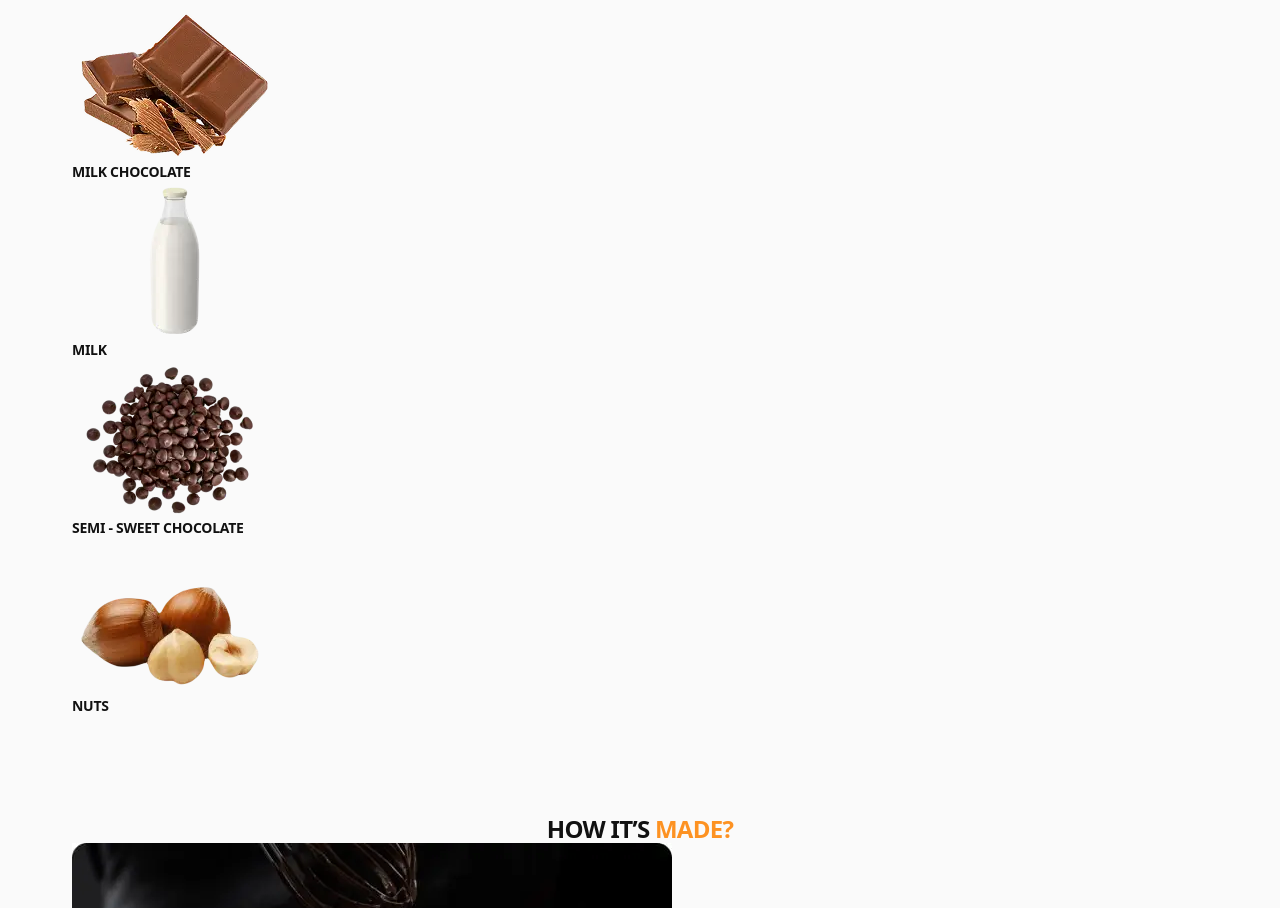
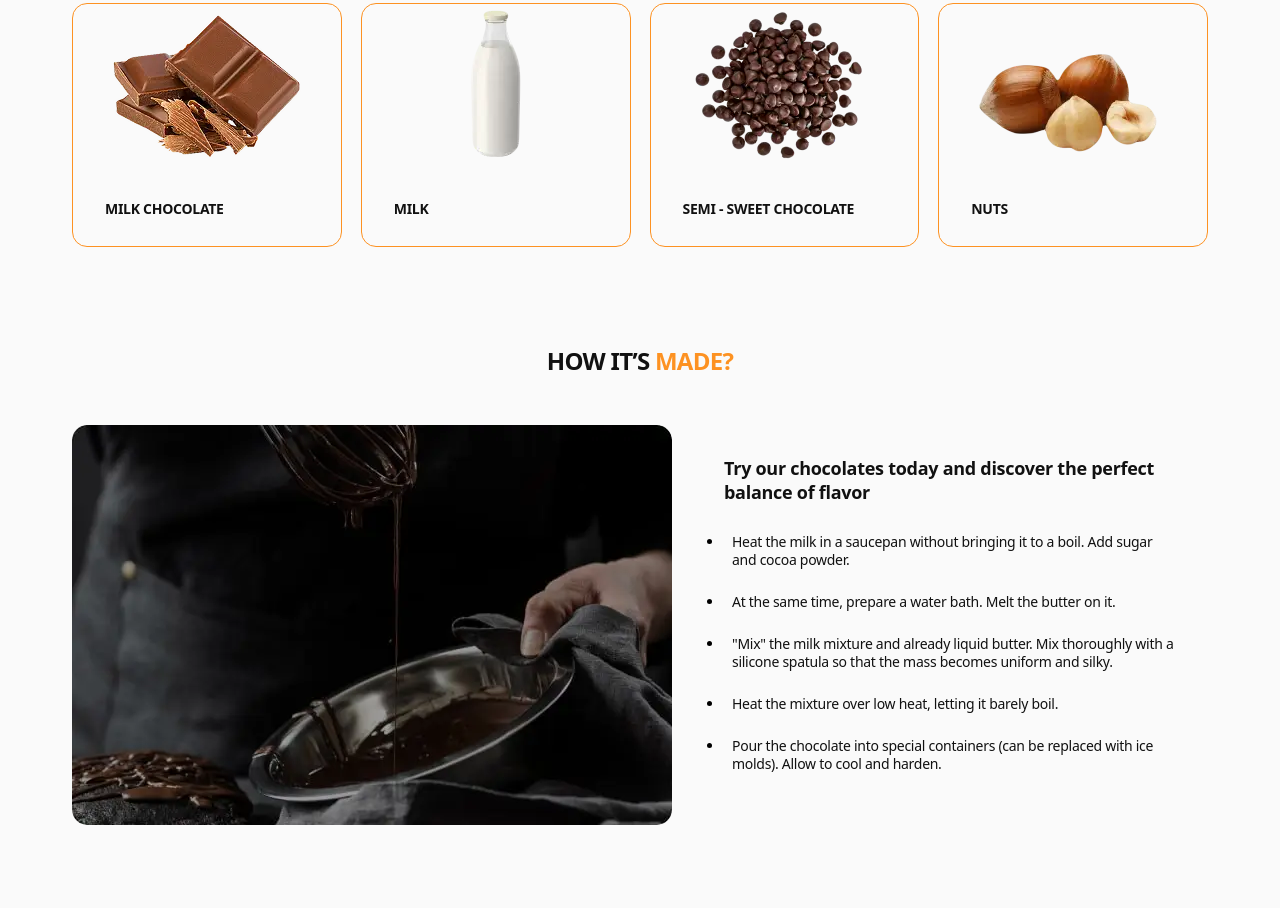
Before and after one commit to dina-stepanchuk/chocolate-proj, a plain HTML site: page index.html in a window 1280 px wide. Shown: the part 1287-2195 px from the top of the page. Drawn offline with nearby package versions, Linux system fonts and the light colour scheme.

Commit message:
Add flex for teste and made

```diff
--- a/css/styles.css
+++ b/css/styles.css
@@ -228,10 +228,20 @@ button {
 }
 
 .taste-list {
+  display: flex;
+  flex-wrap: wrap;
+  gap: 19px;
 }
+
 .taste-list-item {
+  border: 1px solid #fd9222;
+  border-radius: 15px;
+  padding: 28px, 32px;
+  width: calc((100% - 57px) / 4);
 }
+
 .taste-list-image {
+  margin: 0 auto 36px;
 }
 
 .taste-subtitle {
@@ -241,6 +251,8 @@ button {
   letter-spacing: -0.02em;
   text-transform: uppercase;
   color: #111111;
+  padding-left: 32px;
+  padding-bottom: 28px;
 }
 
 /*---------Made---------*/
@@ -256,23 +268,38 @@ button {
   text-transform: uppercase;
   text-align: center;
   color: #111111;
+  margin-bottom: 50px;
 }
+
 .made-title-orange {
   color: #fd9222;
 }
 
 .made-image {
+  border-radius: 15px;
 }
 .made-subtitle {
   font-weight: 600;
   font-size: 18px;
   line-height: 1.33;
   color: #111111;
+  padding-bottom: 28px;
 }
+.made-recipe {
+  display: flex;
+  align-items: flex-start;
+  gap: 20px;
+}
+
 .made-list {
 }
+
 .made-list-item {
+  list-style-type: disc;
+  padding-left: 8px;
+  padding-bottom: 24px;
 }
+
 .made-list-text {
   font-size: 14px;
   line-height: 1.29;
@@ -280,6 +307,10 @@ button {
   color: #111111;
 }
 
+.made-recipe-text {
+  max-width: 516px;
+  padding: 32px;
+}
 /*---------Review---------*/
 
 .review {
--- a/index.html
+++ b/index.html
@@ -158,6 +158,7 @@
           <h2 class="made-title">
             hOW IT’S <span class="made-title-orange">made?</span>
           </h2>
+          <div class="made-recipe">
             <img
               class="made-image"
               src="./images/image-min.webp"
@@ -165,26 +166,29 @@
               width="600"
               height="400"
             />
+            <div class="made-recipe-text">
               <h3 class="made-subtitle">
-            Try our chocolates today and discover the perfect balance of flavor
+                Try our chocolates today and discover the perfect balance of
+                flavor
               </h3>
               <ul class="made-list">
                 <li class="made-list-item">
                   <p class="made-list-text">
-                Heat the milk in a saucepan without bringing it to a boil. Add
-                sugar and cocoa powder.
+                    Heat the milk in a saucepan without bringing it to a boil.
+                    Add sugar and cocoa powder.
                   </p>
                 </li>
                 <li class="made-list-item">
                   <p class="made-list-text">
-                At the same time, prepare a water bath. Melt the butter on it.
+                    At the same time, prepare a water bath. Melt the butter on
+                    it.
                   </p>
                 </li>
                 <li class="made-list-item">
                   <p class="made-list-text">
-                "Mix" the milk mixture and already liquid butter. Mix thoroughly
-                with a silicone spatula so that the mass becomes uniform and
-                silky.
+                    "Mix" the milk mixture and already liquid butter. Mix
+                    thoroughly with a silicone spatula so that the mass becomes
+                    uniform and silky.
                   </p>
                 </li>
                 <li class="made-list-item">
@@ -194,11 +198,13 @@
                 </li>
                 <li class="made-list-item">
                   <p class="made-list-text">
-                Pour the chocolate into special containers (can be replaced with
-                ice molds). Allow to cool and harden.
+                    Pour the chocolate into special containers (can be replaced
+                    with ice molds). Allow to cool and harden.
                   </p>
                 </li>
               </ul>
+            </div>
+          </div>
         </div>
       </section>
       <!--Review section-->
```
Lines whose indentation alone changed are shown as unchanged.
